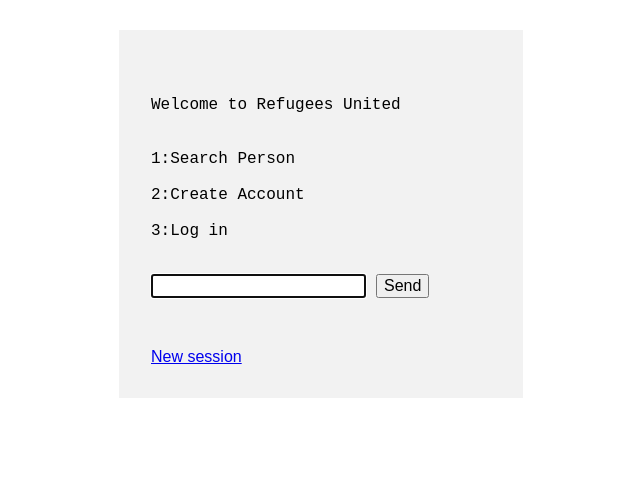
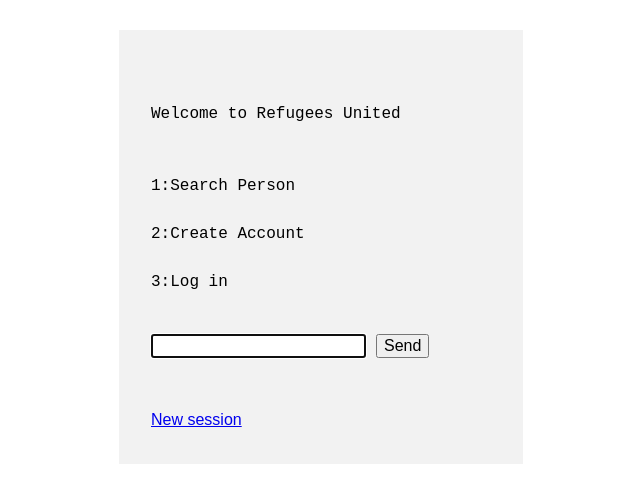
Before and after one commit to zachalbert/refugees-united-messaging-wizard, a plain HTML site: page index.html in a window 1280 px wide. Shown: the whole page, without its empty margins (319-959 px from the left). Drawn offline with Linux system fonts and the light colour scheme.

Commit message:
Update images

```diff
--- a/index.html
+++ b/index.html
@@ -10,8 +10,6 @@
 	</head>
 	<body>
 		<div class="container">
-			<section>
-			</section>
 			<section>
 				<div class="response">
 
--- a/style.css
+++ b/style.css
@@ -1,3 +1,8 @@
+body {
+  font-size: 16px;
+  line-height: 1.5em;
+}
+
 .container{
   width:340px;
   margin:30px auto;
```
Also changed, not shown: images/phone-bg.png, images/phone-bg@2x.png.
